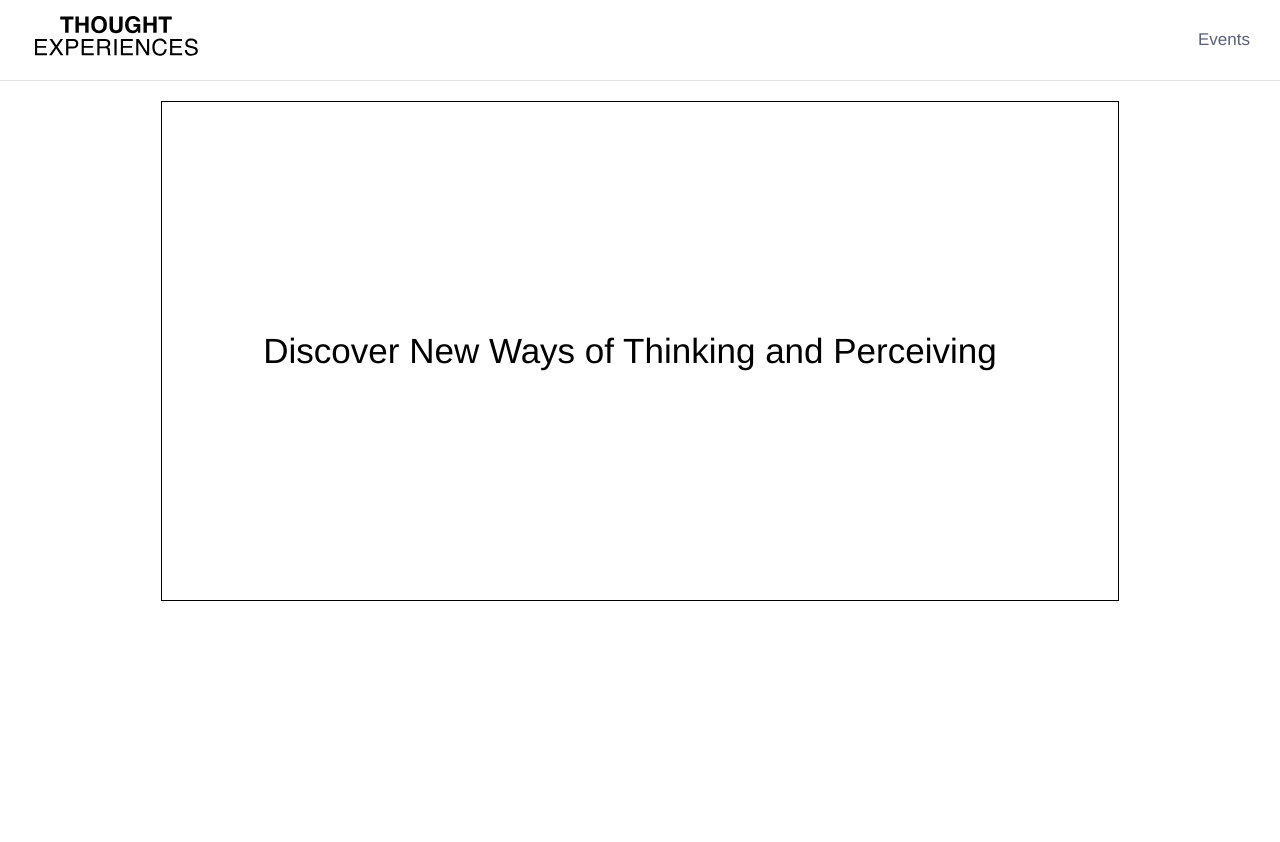
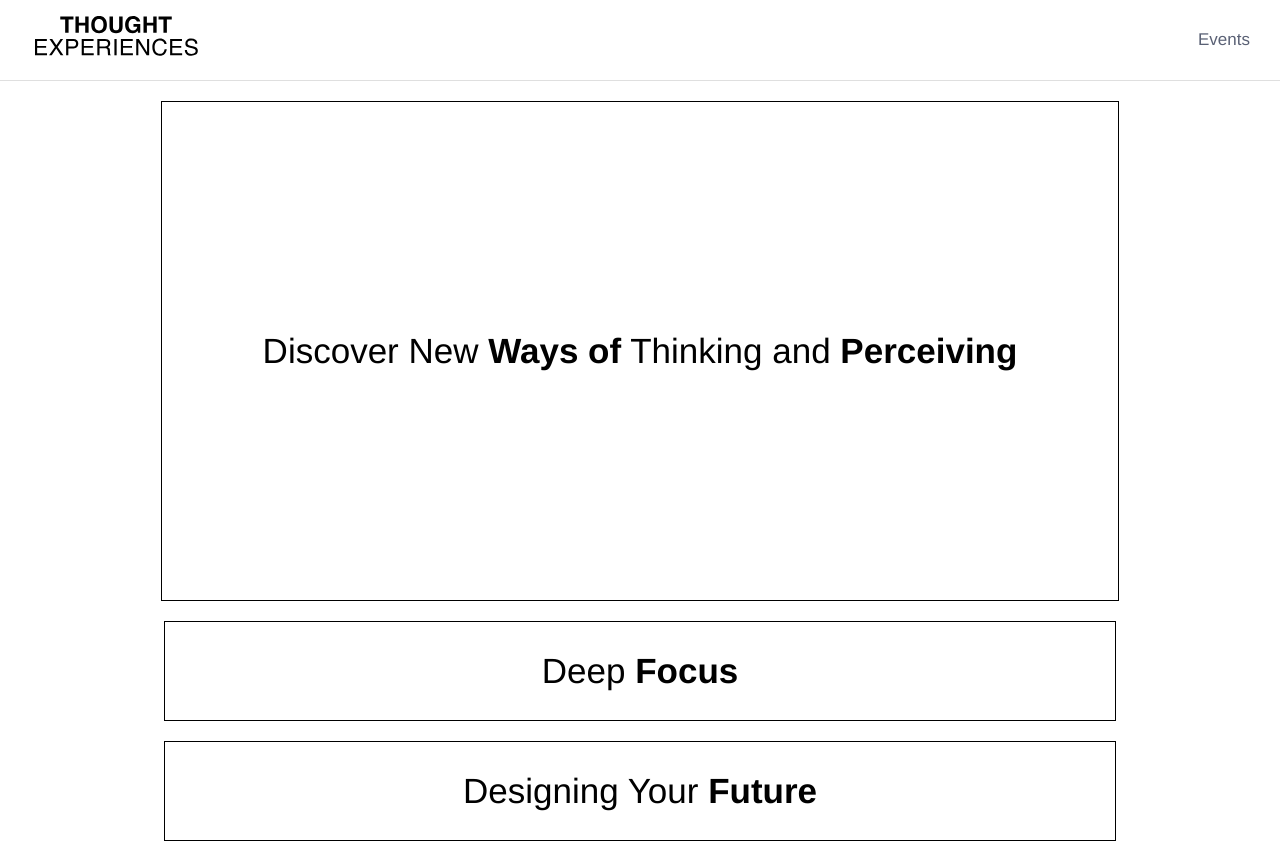
Before and after one commit to 30091995/Thought-experience, a React (Create React App) app in the folder client/: page / in a window 1280 px wide. Shown: the top 842 px of the page. Before the commit the page ends 800 px from the top, so only its background shows below. Built offline with nearby package versions, Linux system fonts and the light colour scheme.

Commit message:
Banner finished

```diff
--- a/client/src/App.css
+++ b/client/src/App.css
@@ -36,3 +36,14 @@
     transform: rotate(360deg);
   }
 }
+
+.banner-general-inside{
+  font-weight: normal;
+  text-align: center;
+  font-size: 35px;
+
+}
+
+.bold-test{
+  font-weight: bold;
+}
--- a/client/src/App.js
+++ b/client/src/App.js
@@ -2,12 +2,20 @@ import React from 'react';
 import './App.css';
 import NavBar from './components/NavBar'
 import Introduction from './components/Introduction'
+import Banner from './components/Banner'
 
 function App() {
+  const deepFocus = <h2 className="banner-general-inside">Deep <span className="bold-test">Focus</span></h2>
+  const designingFuture = <h2 className="banner-general-inside">Designing Your <span className="bold-test">Future</span></h2>
+  const structureRythmBalance = <h2 className="banner-general-inside"><span className="bold-test">Structure</span> | Rythm | Balance</h2>
+
   return (
     <div>
       <NavBar />
       <Introduction />
+      <Banner caption={deepFocus}/>
+      <Banner caption={designingFuture} />
+      <Banner caption={structureRythmBalance} />
     </div>
   );
 }
--- /dev/null
+++ b/client/src/components/Banner.css
@@ -0,0 +1,12 @@
+.banner-general{
+  background-color: white;
+  color:black;
+  width: 74.2%;
+  justify-content: center;
+  align-items: center;
+  display: flex;
+  margin: 20px auto 10px auto;
+  border:1px solid black;
+  /*border-image: linear-gradient(to right, #743ad5, #d53a9d) 1;*/
+
+}
--- /dev/null
+++ b/client/src/components/Banner.js
@@ -0,0 +1,17 @@
+import React from 'react'
+import './Banner.css'
+
+function Banner (props)
+{
+  return(
+    <div>
+      <div className="banner-general">
+        <div className="banner-general-inside">
+        {props.caption}
+        </div>
+      </div>
+    </div>
+  )
+}
+
+export default Banner
--- a/client/src/components/Introduction.css
+++ b/client/src/components/Introduction.css
@@ -12,8 +12,6 @@
 .banner-dyf-inside{
   font-weight: normal;
   text-align: center;
-  margin-inline-start: 10px;
-  margin-inline-end: 30px;
   font-size: 35px;
 
 }
--- a/client/src/components/Introduction.js
+++ b/client/src/components/Introduction.js
@@ -6,7 +6,7 @@ function Introduction () {
     <div>
       <div className="welcomedive banner-dyf">
 			<div>
-				<h2 className="banner-dyf-inside"> Discover New <span style={{fontWeight: "bold;"}}>Ways of</span> Thinking and <span style={{fontWeight: "bold;"}}>Perceiving</span></h2>
+				<h2 className="banner-dyf-inside"> Discover New <span style={{fontWeight: "bold"}}>Ways of</span> Thinking and <span style={{fontWeight: "bold"}}>Perceiving</span></h2>
 			</div>
 		</div>
     </div>
```
